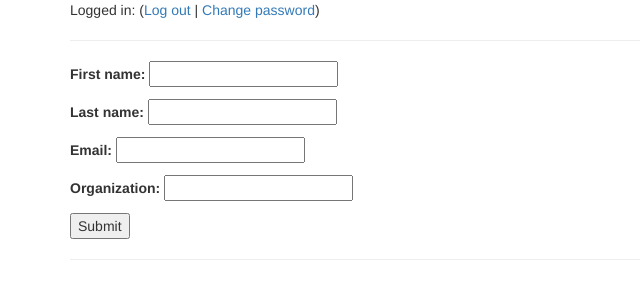
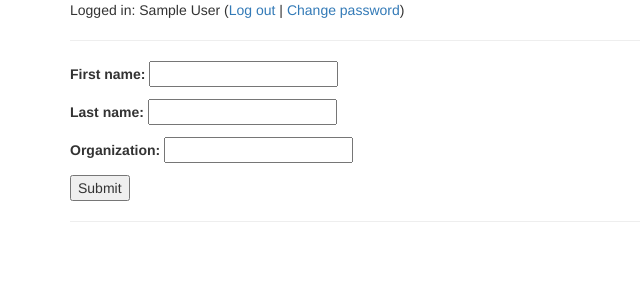
Before and after one commit to azavea/climate-change-api, a Django app: template django/climate_change_api/user_management/templates/registration/password_change_form.html in a window 1280 px wide. Shown: the top 300 px of the page, without its empty margins (0-640 px from the left). Run offline with Django 3.2, Linux system fonts and the light colour scheme; the template is opened without the code that fills it: values that come from a table or form of the project are taken from there, others are empty; the visitor is signed in with stand-in values (Sample User, id 1); parts of the project's set-up code (start-up, migrations or seed data) failed here and were passed over; some libraries are stand-ins or nearby versions.

Commit message:
Change forms for email as user id

```diff
--- a/django/climate_change_api/user_management/forms.py
+++ b/django/climate_change_api/user_management/forms.py
@@ -1,6 +1,5 @@
 from django import forms
-from django.contrib.auth.models import User
-from user_management.models import UserProfile
+from user_management.models import UserProfile, ClimateUser
 from registration.forms import RegistrationFormUniqueEmail
 
 
@@ -14,30 +13,18 @@ class UserForm(RegistrationFormUniqueEmail):
     last_name = forms.CharField(max_length=30)
 
     class Meta:
-        model = User
-        fields = ('username', 'first_name', 'last_name', 'email',)
+        model = ClimateUser
+        fields = ('email', 'first_name', 'last_name',)
 
 
 class UserProfileForm(forms.ModelForm):
     """ Defines mutable fields in the user profile and validates user-made data changes
     """
 
-    email = forms.EmailField(help_text=None, required=True)
     first_name = forms.CharField(max_length=30, required=False)
     last_name = forms.CharField(max_length=30, required=False)
     organization = forms.CharField(required=False)
 
     class Meta:
         model = UserProfile
-        fields = ('first_name', 'last_name', 'email', 'organization',)
-
-    def clean_email(self):
-        """Ensures unique emails"""
-        username = self.cleaned_data.get('username')
-        old_email = self.initial.get('email')
-        new_email = self.cleaned_data.get('email')
-        if old_email == new_email:
-            return old_email
-        elif new_email and User.objects.filter(email=new_email).exclude(username=username).count():
-            raise forms.ValidationError('This email address is already in use. Please supply a different email address.')
-        return new_email
+        fields = ('first_name', 'last_name', 'organization',)
--- a/django/climate_change_api/user_management/templates/base.html
+++ b/django/climate_change_api/user_management/templates/base.html
@@ -14,7 +14,7 @@
         {% block header %}
 
         {% if user.is_authenticated %}
-            {% trans "Logged in" %}: {{ user.username }}
+            {% trans "Logged in" %}: {{ user.get_full_name }}
             (<a href="{% url 'auth_logout' %}">{% trans "Log out" %}</a> |
             <a href="{% url 'auth_password_change' %}">{% trans "Change password" %}</a>)
         {% else %}
--- a/django/climate_change_api/user_management/views.py
+++ b/django/climate_change_api/user_management/views.py
@@ -43,7 +43,6 @@ class UserProfileView(LoginRequiredMixin, View):
         self.initial = {
             'first_name': user.first_name,
             'last_name': user.last_name,
-            'email': user.email,
             'organization': user.userprofile.organization
         }
         return self.initial
@@ -63,7 +62,6 @@ class UserProfileView(LoginRequiredMixin, View):
         self.form = UserProfileForm(request._post, initial=self.initial)
         if self.form.is_valid():
             # Save changes to user, token, userprofile models
-            user.email = self.form.cleaned_data.get('email')
             user.first_name = self.form.cleaned_data.get('first_name')
             user.last_name = self.form.cleaned_data.get('last_name')
             user.userprofile.organization = self.form.cleaned_data.get('organization')
```
